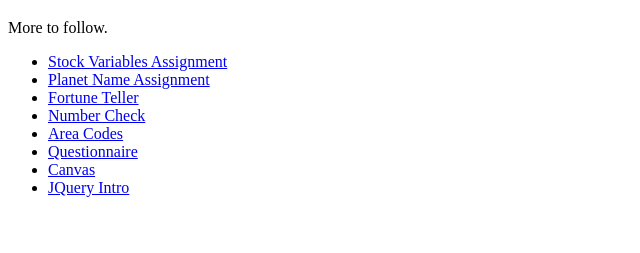
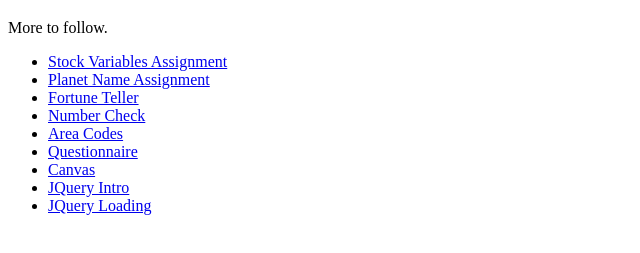
Before and after one commit to olive2402/olive2402.github.io, a plain HTML site: page index.html in a window 1280 px wide. Shown: the part 61-314 px from the top of the page, without its empty margins (0-640 px from the left). Drawn offline with Linux system fonts and the light colour scheme.

Commit message:
Update index.html

```diff
--- a/index.html
+++ b/index.html
@@ -17,6 +17,7 @@
     <li><a href="questionnaire">Questionnaire</a></li>
     <li><a href="canvas">Canvas</a></li>
     <li><a href="jqueryStuff">JQuery Intro</a></li>
+    <li><a href="jsLoading">JQuery Loading</a></li>
 
 
   </ul>
```
